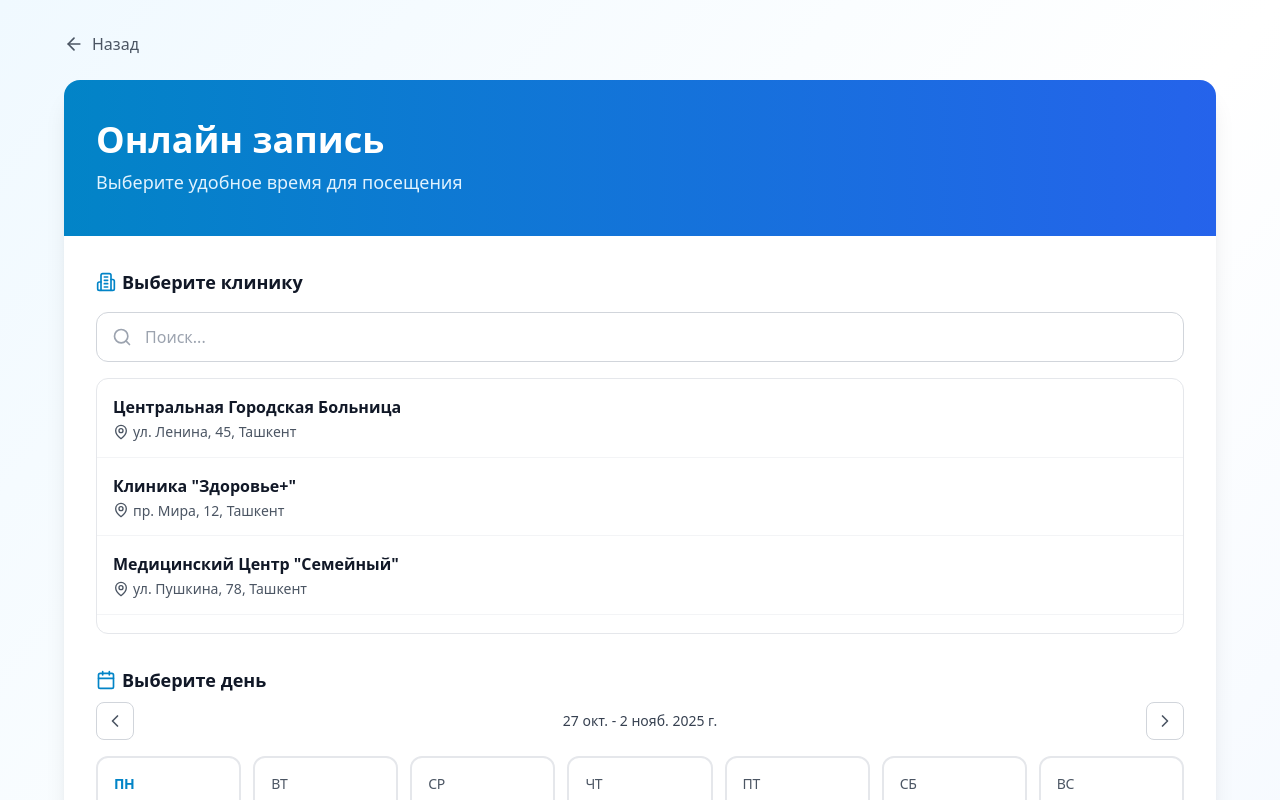
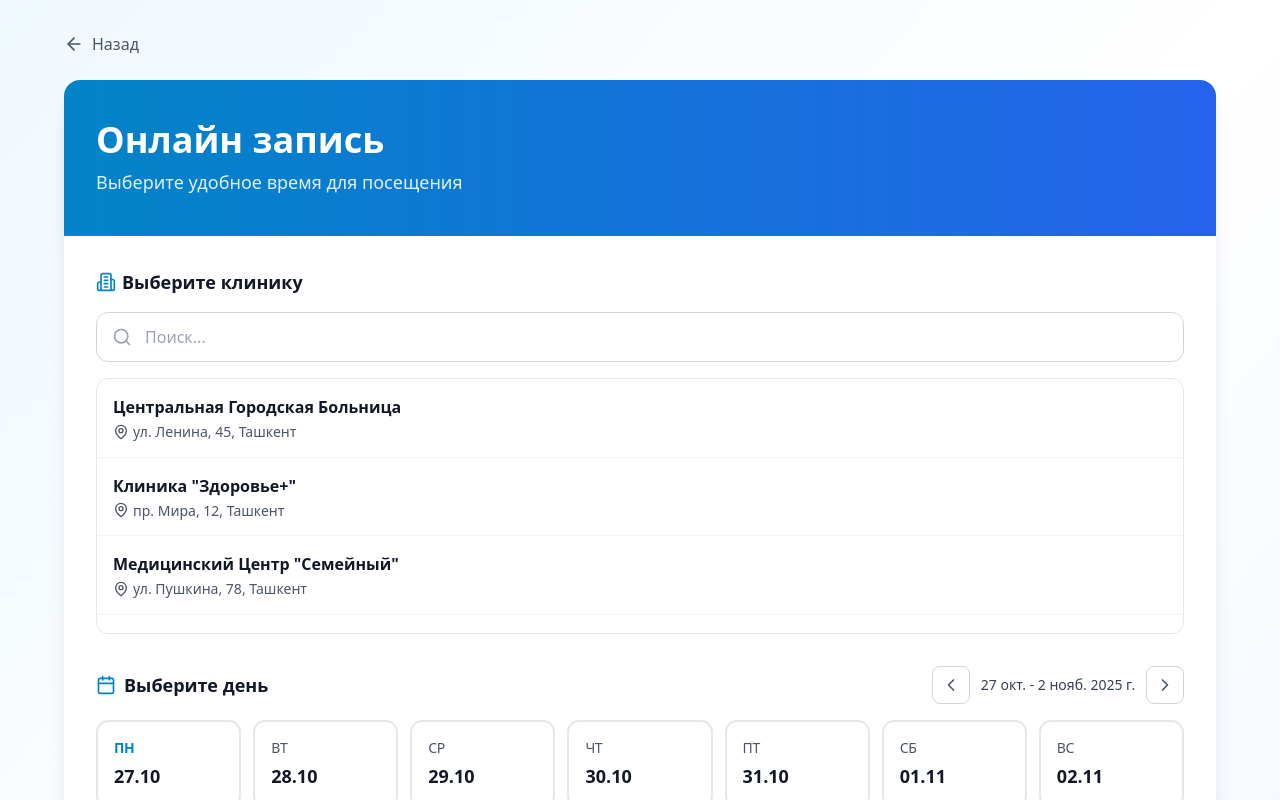
Before and after one commit to isoboi/shifo-design, a React (Vite) app: page / in a window 1280 px wide. Both pictures are taken after a click on the button "Записаться на прием". Shown: the top 800 px of the page. Built offline with nearby package versions, Linux system fonts and the light colour scheme.

Commit message:
Updated BookingPage.tsx

```diff
--- a/src/components/BookingPage.tsx
+++ b/src/components/BookingPage.tsx
@@ -237,44 +237,44 @@ export function BookingPage({ onBack }: BookingPageProps) {
             </div>
 
             <div>
-              <div className="mb-3 md:mb-4 space-y-2">
-                <label className="flex items-center space-x-1.5 text-sm md:text-lg font-semibold text-gray-900">
+              <div className="flex flex-col sm:flex-row sm:items-center sm:justify-between mb-3 md:mb-4 gap-3">
+                <label className="flex items-center space-x-2 text-sm md:text-lg font-semibold text-gray-900">
                   <Calendar className="h-4 w-4 md:h-5 md:w-5 text-sky-600" />
                   <span>Выберите день</span>
                 </label>
 
-                <div className="flex items-center justify-between gap-1.5">
+                <div className="flex items-center gap-2">
+                  {currentWeekOffset !== 0 && (
+                    <button
+                      type="button"
+                      onClick={goToCurrentWeek}
+                      className="px-3 py-1.5 text-xs md:text-sm bg-sky-100 text-sky-700 rounded-lg hover:bg-sky-200 transition-colors font-medium"
+                    >
+                      Сегодня
+                    </button>
+                  )}
+
                   <button
                     type="button"
                     onClick={goToPreviousWeek}
-                    className="p-1.5 md:p-2 rounded-md md:rounded-lg border border-gray-300 hover:bg-gray-50 active:bg-gray-100 transition-colors flex-shrink-0"
+                    className="p-2 rounded-lg border border-gray-300 hover:bg-gray-50 active:bg-gray-100 transition-colors"
                     title="Предыдущая неделя"
                   >
                     <ChevronLeft className="h-4 w-4 md:h-5 md:w-5 text-gray-600" />
                   </button>
 
-                  <div className="text-[11px] md:text-sm font-medium text-gray-700 flex-1 text-center px-1">
+                  <div className="text-xs md:text-sm font-medium text-gray-700 min-w-[140px] md:min-w-[160px] text-center">
                     {getWeekRange()}
                   </div>
 
                   <button
                     type="button"
                     onClick={goToNextWeek}
-                    className="p-1.5 md:p-2 rounded-md md:rounded-lg border border-gray-300 hover:bg-gray-50 active:bg-gray-100 transition-colors flex-shrink-0"
+                    className="p-2 rounded-lg border border-gray-300 hover:bg-gray-50 active:bg-gray-100 transition-colors"
                     title="Следующая неделя"
                   >
                     <ChevronRight className="h-4 w-4 md:h-5 md:w-5 text-gray-600" />
                   </button>
-
-                  {currentWeekOffset !== 0 && (
-                    <button
-                      type="button"
-                      onClick={goToCurrentWeek}
-                      className="px-2 md:px-3 py-1 md:py-1.5 text-[10px] md:text-sm bg-sky-100 text-sky-700 rounded-md md:rounded-lg hover:bg-sky-200 transition-colors font-medium flex-shrink-0"
-                    >
-                      Сегодня
-                    </button>
-                  )}
                 </div>
               </div>
 
```
